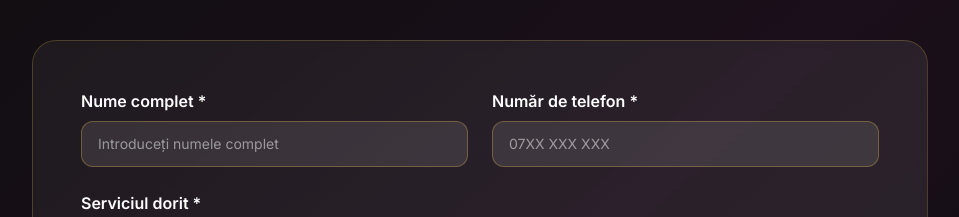
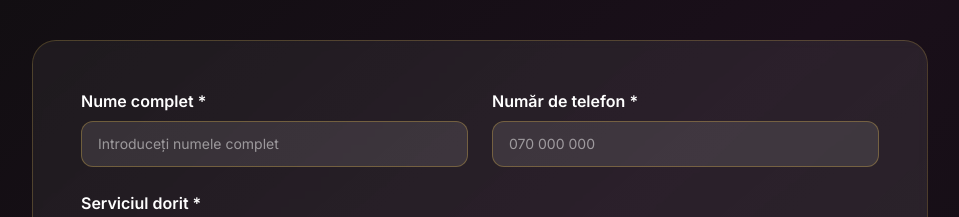
Before and after one commit to grabbedbyalienspayments-eng/salonfrumusetee, a React (Vite) app: page / in a window 1280 px wide. Shown: the part 7680-7897 px from the top of the page, without its empty margins (160-1119 px from the left). Built offline with nearby package versions, Linux system fonts and the light colour scheme; a web font is replaced by a local one.

Commit message:
Update phone number placeholder format in Booking component

```diff
--- a/src/pages/home/components/Booking.tsx
+++ b/src/pages/home/components/Booking.tsx
@@ -1,4 +1,3 @@
-
 import { useState } from 'react';
 
 export default function Booking() {
@@ -114,7 +113,7 @@ export default function Booking() {
                   onChange={handleInputChange}
                   required
                   className="w-full px-4 py-3 bg-white/10 border border-[#F5C84C]/30 rounded-xl text-white placeholder-white/50 focus:border-[#F5C84C] focus:outline-none transition-colors duration-300 font-['Inter'] text-sm"
-                  placeholder="07XX XXX XXX"
+                  placeholder="070 000 000"
                 />
               </div>
             </div>
```
